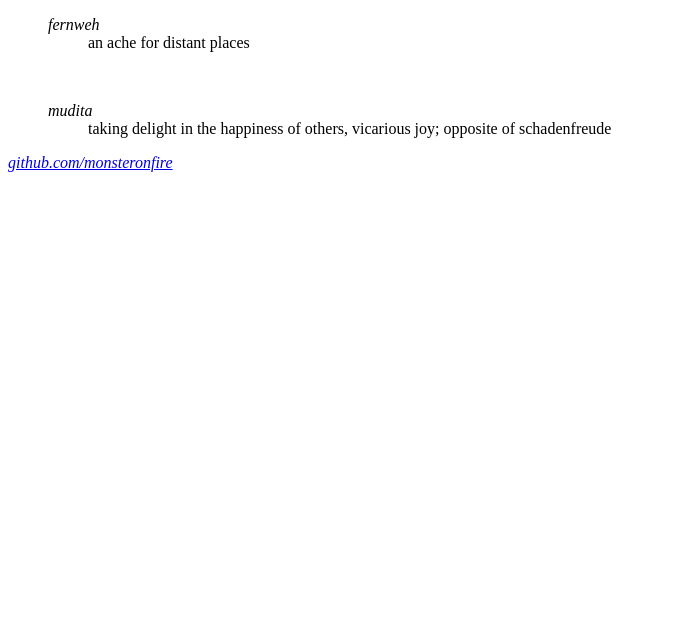
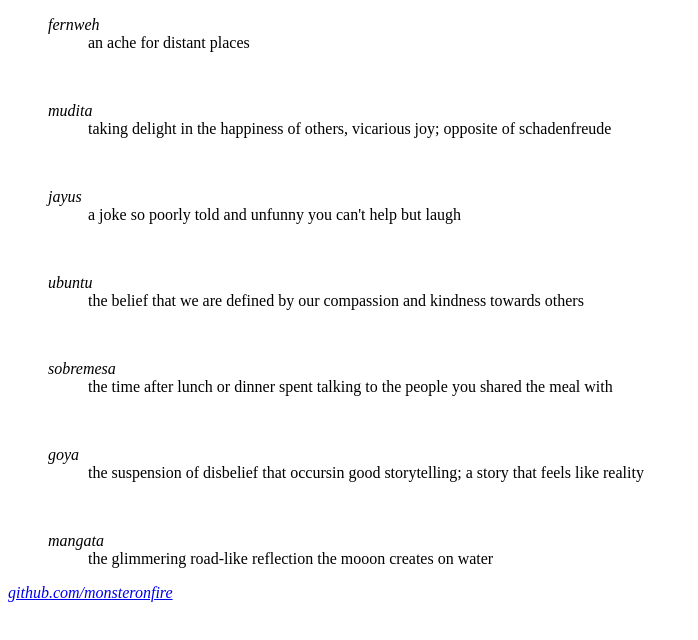
Before and after one commit to monsteronfire/play-flexbox, a plain HTML site: page index.html in a window 1280 px wide. Shown: the whole page, without its empty margins (0-698 px from the left). Drawn offline with Linux system fonts and the light colour scheme.

Commit message:
adds all quotes

```diff
--- a/index.html
+++ b/index.html
@@ -31,6 +31,76 @@
 				</dl>
 			</figcaption>
 		</figure>
+
+		<figure>
+			<img src="" alt="">
+			<figcaption>
+				<dl>
+					<dt>
+						<dfn>jayus</dfn>
+					</dt>
+					<dd>
+						a joke so poorly told and unfunny you can't help but laugh
+					</dd>
+				</dl>
+			</figcaption>
+		</figure>
+
+		<figure>
+			<img src="" alt="">
+			<figcaption>
+				<dl>
+					<dt>
+						<dfn>ubuntu</dfn>
+					</dt>
+					<dd>
+						the belief that we are defined by our compassion and kindness towards others
+					</dd>
+				</dl>
+			</figcaption>
+		</figure>
+
+		<figure>
+			<img src="" alt="">
+			<figcaption>
+				<dl>
+					<dt>
+						<dfn>sobremesa</dfn>
+					</dt>
+					<dd>
+						the time after lunch or dinner spent talking to the people you shared the meal with
+					</dd>
+				</dl>
+			</figcaption>
+		</figure>
+
+		<figure>
+			<img src="" alt="">
+			<figcaption>
+				<dl>
+					<dt>
+						<dfn>goya</dfn>
+					</dt>
+					<dd>
+						the suspension of disbelief that occursin good storytelling; a story that feels like reality
+					</dd>
+				</dl>
+			</figcaption>
+		</figure>
+
+		<figure>
+			<img src="" alt="">
+			<figcaption>
+				<dl>
+					<dt>
+						<dfn>mangata</dfn>
+					</dt>
+					<dd>
+						the glimmering road-like reflection the mooon creates on water
+					</dd>
+				</dl>
+			</figcaption>
+		</figure>
 	</main>
 	<footer>
 		<address>
```
